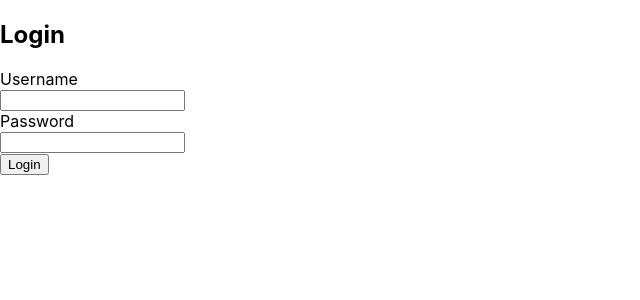
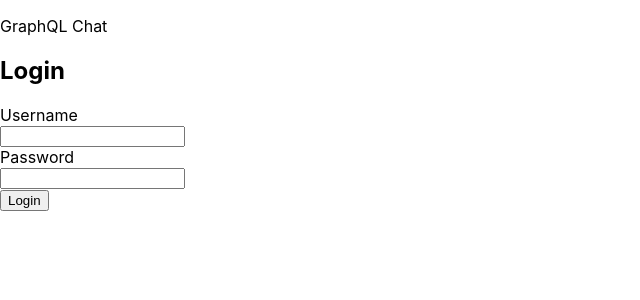
Before and after one commit to sds-smith/SocialNet-Client, a React (Create React App) app: page / in a window 1280 px wide. Shown: the top 300 px of the page, without its empty margins (0-640 px from the left). Built offline with nearby package versions, Linux system fonts and the light colour scheme.

Commit message:
develop NavBar and Home components

```diff
--- a/src/App.jsx
+++ b/src/App.jsx
@@ -1,7 +1,8 @@
 import { useState } from 'react';
 import { getUser, logout } from './utils/auth';
-import Chat from './components/Chat';
+import Home from './components/Home';
 import LoginForm from './components/LoginForm';
+import NavBar from './components/NavBar';
 
 export default function App() {
   const [user, setUser] = useState(getUser);
@@ -13,8 +14,9 @@ export default function App() {
 
   return (
     <>
+      <NavBar user={user} onLogout={handleLogout} />
       {Boolean(user) ? (
-        <Chat user={user} handleLogout={handleLogout}/>
+        <Home user={user} />
       ) : (
         <LoginForm onLogin={setUser} />
       )}
--- a/src/components/Chat.jsx
+++ b/src/components/Chat.jsx
@@ -1,13 +1,12 @@
 import { useGreeting } from '../utils/hooks/apollo.hooks'
 
-export default function Chat({ user, handleLogout }) {
+export default function Chat({ user }) {
 
     const greeting = useGreeting();
 
     return (
         <>
             <div>{`${user} ${greeting}` || 'Chat'}</div>
-            <button onClick={handleLogout}>LOGOUT</button>
         </>
     )
 }
--- /dev/null
+++ b/src/components/Home.jsx
@@ -0,0 +1,7 @@
+import Chat from "./Chat";
+
+export default function Home({user}) {
+  return (
+    <Chat user={user} />
+  )
+}
--- /dev/null
+++ b/src/components/NavBar.js
@@ -0,0 +1,22 @@
+function NavBar({ user, onLogout }) {
+  return (
+    <nav className="navbar">
+      <div className="navbar-brand">
+        <p className="navbar-item is-size-5 has-text-weight-bold">
+          GraphQL Chat
+        </p>
+      </div>
+      <div className="navbar-end">
+        {Boolean(user) && (
+          <div className="navbar-item">
+            <button className="button is-link" onClick={onLogout}>
+              Logout
+            </button>
+          </div>
+        )}
+      </div>
+    </nav>
+  );
+}
+
+export default NavBar;
```
